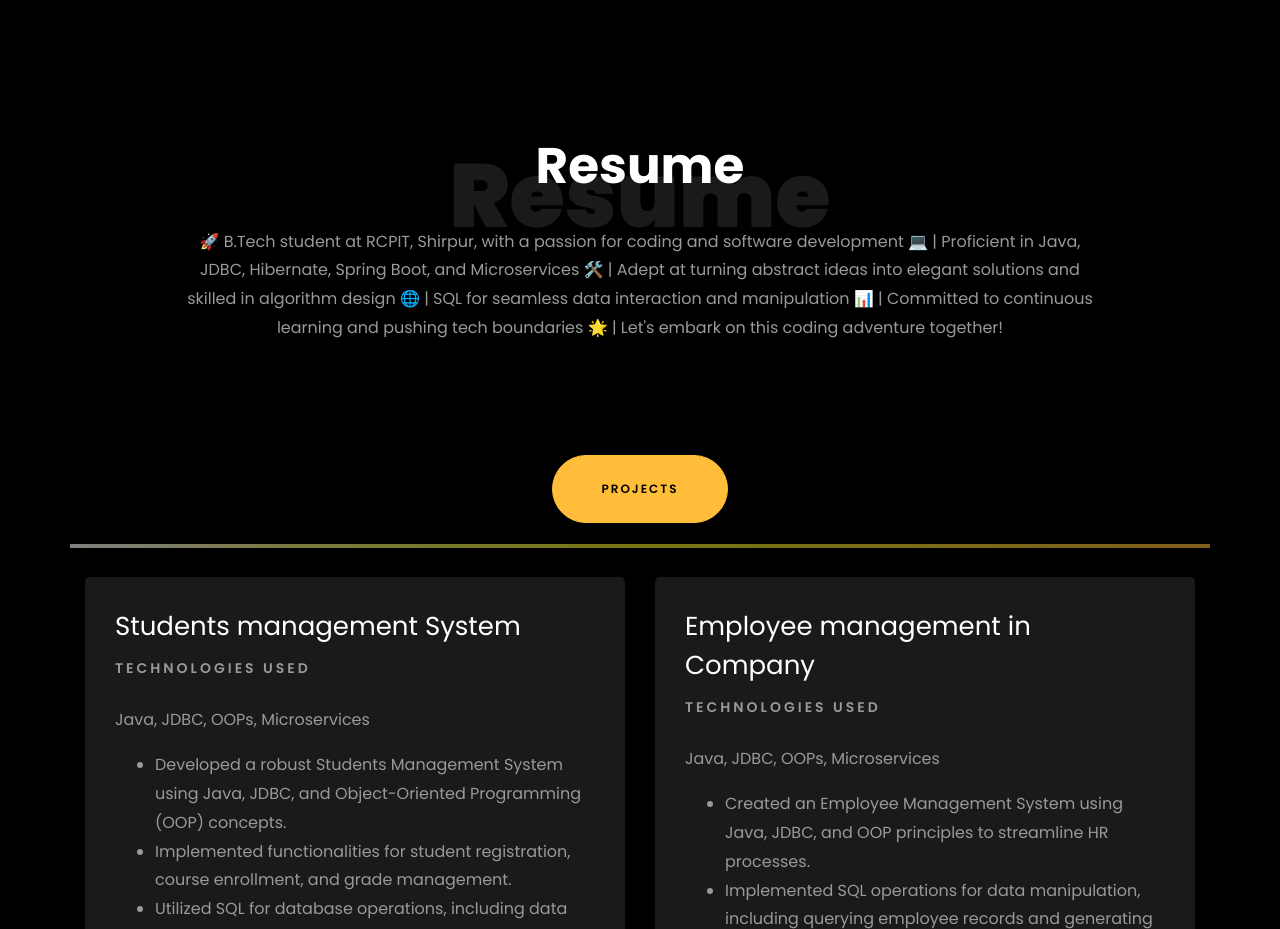
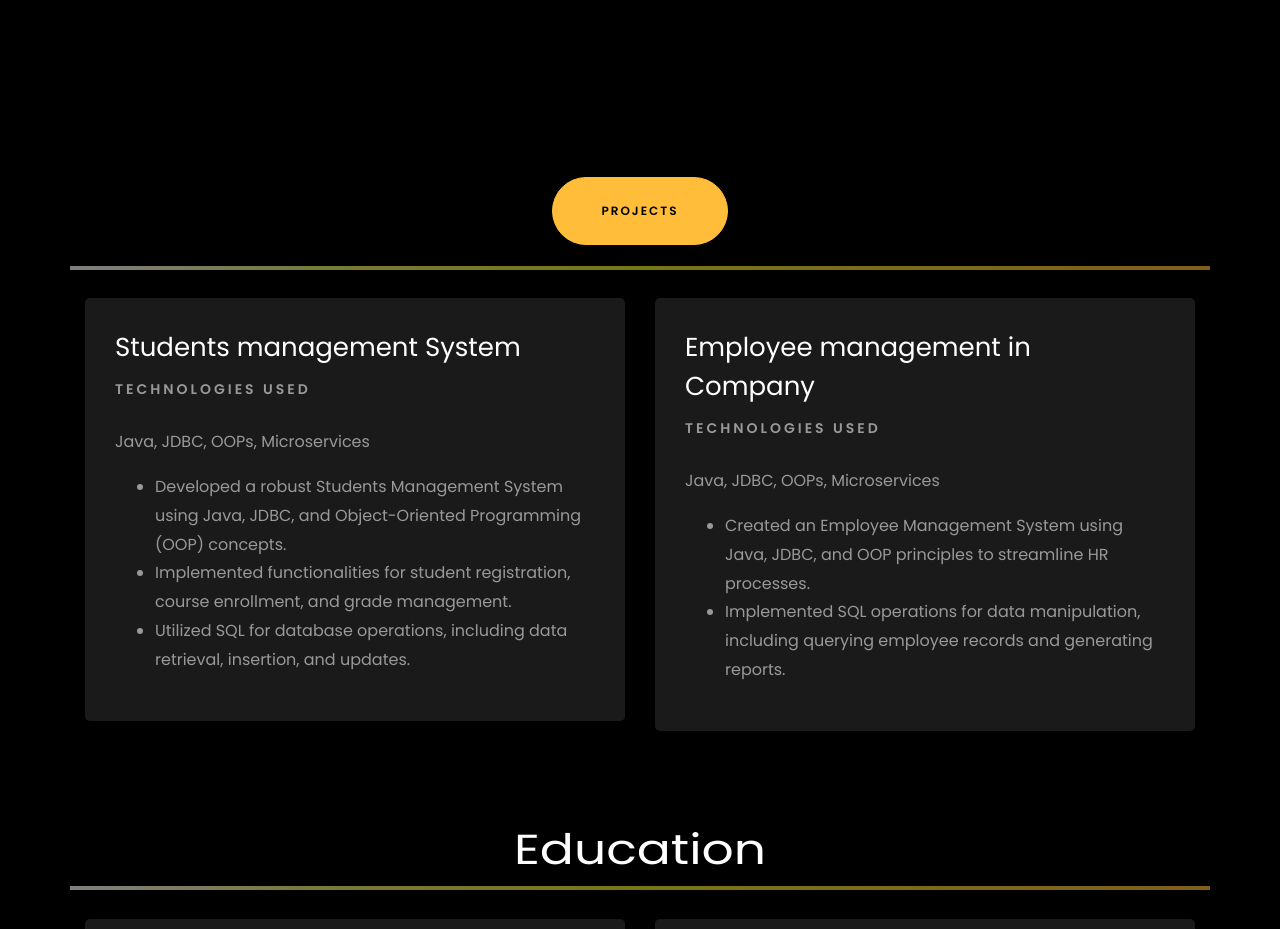
Before and after one commit to sidz111/sidz.github.io, a plain HTML site: page index.html in a window 1280 px wide. Shown: the part 1610-2539 px from the top of the page. Drawn offline with Linux system fonts and the light colour scheme; files whose address does not match are found by name.

Commit message:
Update index.html

```diff
--- a/index.html
+++ b/index.html
@@ -349,14 +349,6 @@
 
     <section class="ftco-section ftco-no-pb" id="resume-section">
       <div class="container">
-        <div class="row justify-content-center pb-5">
-          <div class="col-md-10 heading-section text-center ftco-animate">
-            <h1 class="big big-2">Resume</h1>
-            <h2 class="mb-4">Resume</h2>
-            <p>
-              🚀 B.Tech student at RCPIT, Shirpur, with a passion for coding and software development 💻 | Proficient in Java, JDBC, Hibernate, Spring Boot, and Microservices 🛠️ | Adept at turning abstract ideas into elegant solutions and skilled in algorithm design 🌐 | SQL for seamless data interaction and manipulation 📊 | Committed to continuous learning and pushing tech boundaries 🌟 | Let's embark on this coding adventure together!</p>
-          </div>
-        </div>
 
         <div class="row">
           <!-- <h1 class="big-4">Projects</h1> -->
```
